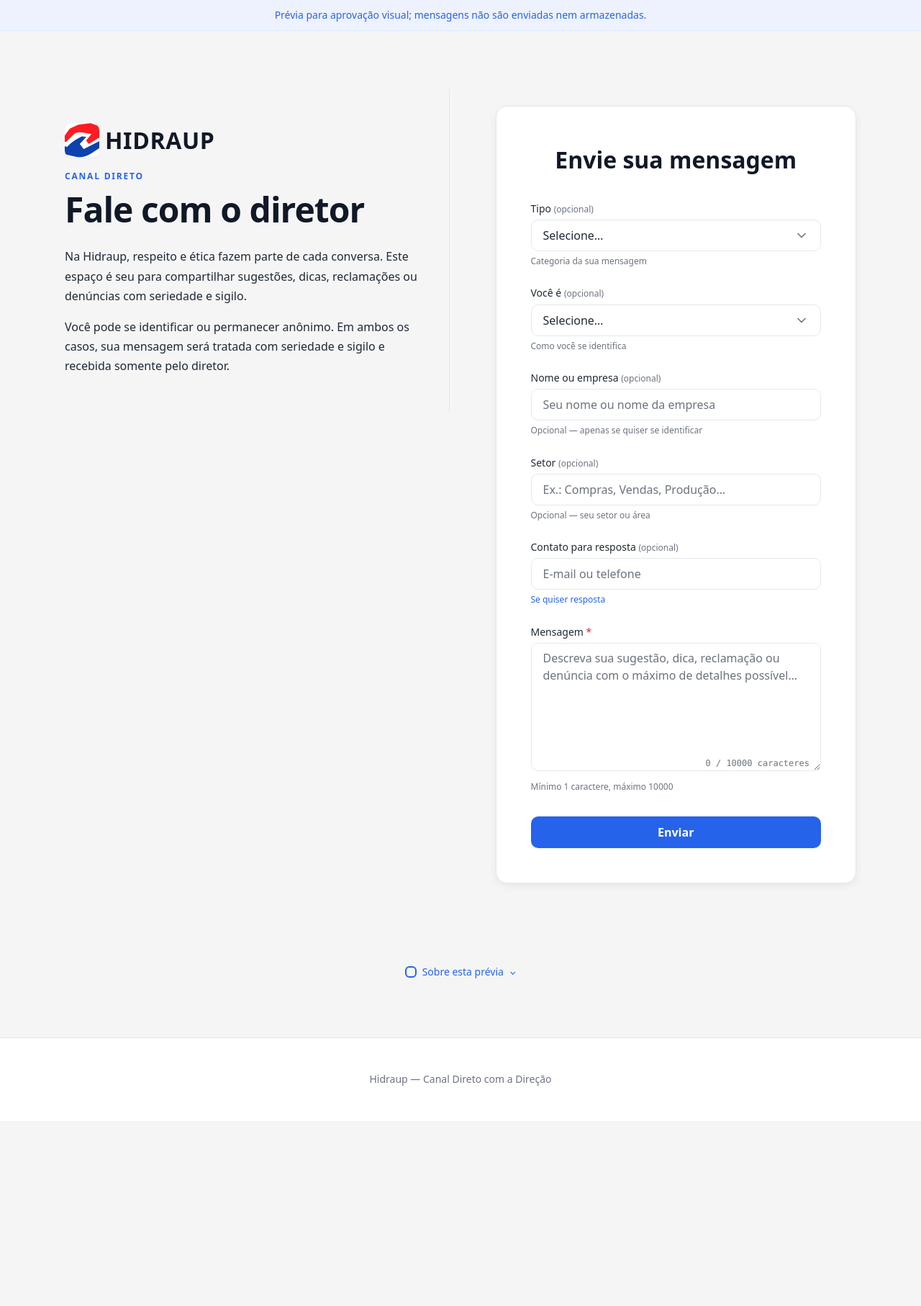
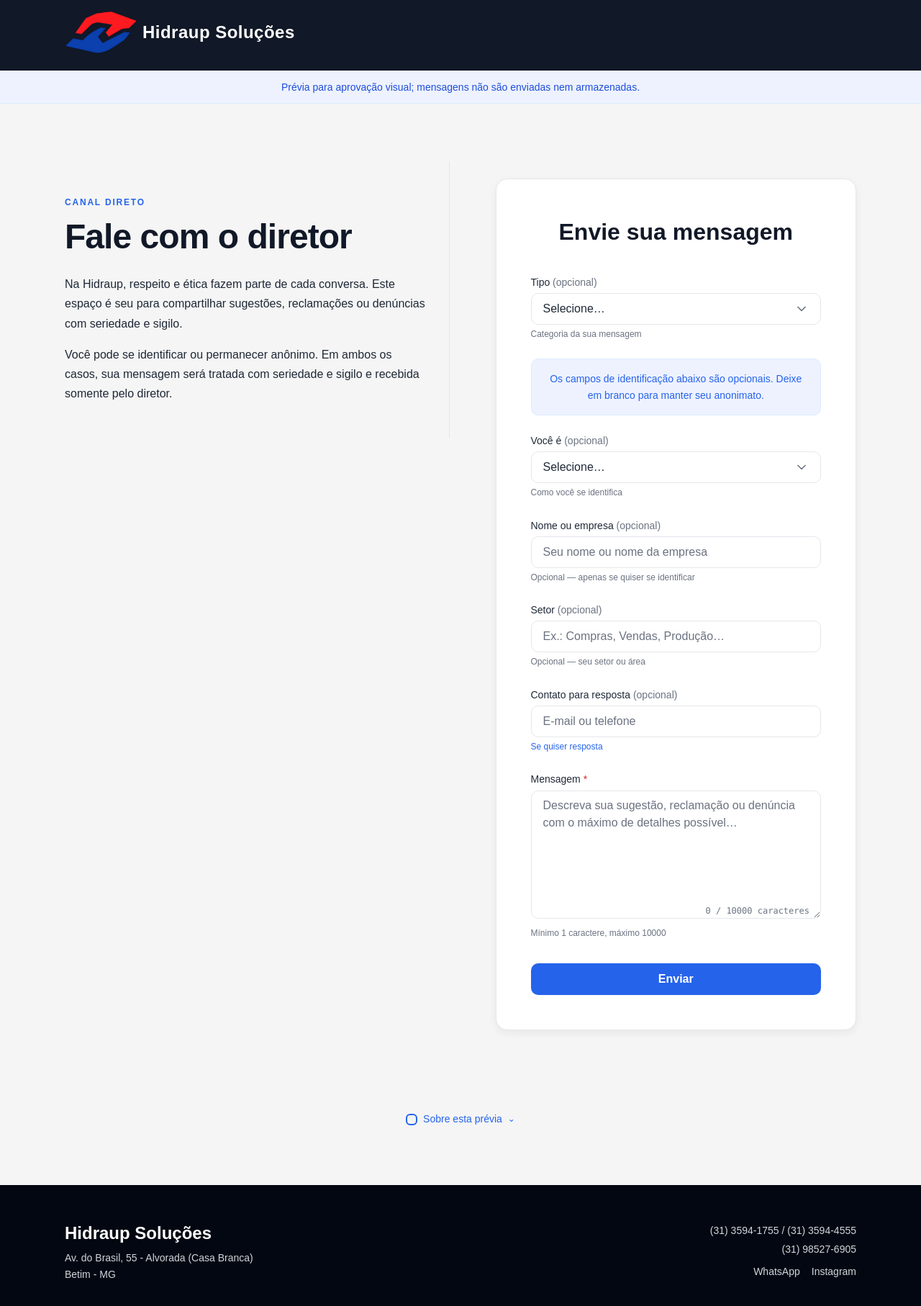
Before and after one commit to Fabiuu/hidraup-fale-conosco, a plain HTML site: page public/index.html in a window 1280 px wide. Shown: the whole page at 72% size. Before the commit the page ends 1557 px from the top, so only its background shows below. Drawn offline with Linux system fonts and the light colour scheme.

Commit message:
Match official Hidraup identity and clarify optional identification

```diff
--- a/public/index.html
+++ b/public/index.html
@@ -9,28 +9,31 @@
   <link rel="stylesheet" href="styles.css">
 </head>
 <body>
+  <!-- Header oficial: navy, logo + wordmark -->
+  <header class="site-header" role="banner">
+    <div class="header-inner">
+      <a href="https://hidraup.com.br" class="header-brand" aria-label="Hidraup Soluções - Página inicial">
+        <img src="assets/logo.png" alt="" class="header-logo" width="653" height="380">
+        <span class="header-wordmark">Hidraup Soluções</span>
+      </a>
+    </div>
+  </header>
+
   <!-- Status de prévia (prominente mas não intrusivo) -->
   <div id="preview-banner" class="preview-banner" role="status" aria-live="polite">
     <span class="preview-banner__text" id="preview-text"></span>
   </div>
 
   <main class="main" id="main-content">
-    <!-- Layout desktop: duas colunas | mobile: empilhado -->
     <div class="layout">
-      <!-- Coluna 1: Introdução -->
+      <!-- Introdução (sem brand duplicado) -->
       <section class="intro" aria-labelledby="intro-title">
         <div class="intro__content">
-          <!-- Brand: ícone + wordmark -->
-          <div class="brand" aria-hidden="true">
-            <img src="assets/logo.png" alt="" class="brand__icon" width="48" height="48">
-            <span class="brand__wordmark">HIDRAUP</span>
-          </div>
-
           <p class="eyebrow">CANAL DIRETO</p>
           <h1 id="intro-title" class="headline">Fale com o diretor</h1>
 
           <div class="intro__text">
-            <p>Na Hidraup, respeito e ética fazem parte de cada conversa. Este espaço é seu para compartilhar sugestões, dicas, reclamações ou denúncias com seriedade e sigilo.</p>
+            <p>Na Hidraup, respeito e ética fazem parte de cada conversa. Este espaço é seu para compartilhar sugestões, reclamações ou denúncias com seriedade e sigilo.</p>
             <p>Você pode se identificar ou permanecer anônimo. Em ambos os casos, sua mensagem será tratada com seriedade e sigilo e recebida somente pelo diretor.</p>
           </div>
         </div>
@@ -57,11 +60,15 @@
               <select id="tipo" name="tipo" class="select" aria-describedby="tipo-help">
                 <option value="">Selecione…</option>
                 <option value="sugestao">Sugestão</option>
-                <option value="dica">Dica</option>
                 <option value="reclamacao">Reclamação</option>
                 <option value="denuncia">Denúncia</option>
               </select>
               <span id="tipo-help" class="help-text">Categoria da sua mensagem</span>
+            </div>
+
+            <!-- Aviso de anonimato antes dos campos de identificação -->
+            <div class="anonymity-notice" role="note" aria-live="polite">
+              Os campos de identificação abaixo são opcionais. Deixe em branco para manter seu anonimato.
             </div>
 
             <!-- Você é (opcional) -->
@@ -116,7 +123,7 @@
                   id="mensagem"
                   name="mensagem"
                   class="textarea"
-                  placeholder="Descreva sua sugestão, dica, reclamação ou denúncia com o máximo de detalhes possível…"
+                  placeholder="Descreva sua sugestão, reclamação ou denúncia com o máximo de detalhes possível…"
                   rows="6"
                   maxlength="10000"
                   required
@@ -153,7 +160,28 @@
   </main>
 
   <footer class="footer" role="contentinfo">
-    <p>Hidraup — Canal Direto com a Direção</p>
+    <div class="footer-inner">
+      <div class="footer-brand">
+        <p class="footer-name">Hidraup Soluções</p>
+        <address class="footer-address">
+          Av. do Brasil, 55 - Alvorada (Casa Branca)<br>
+          Betim - MG
+        </address>
+      </div>
+      <div class="footer-contacts">
+        <p class="footer-phones">
+          <a href="tel:+553135941755">(31) 3594-1755</a> /
+          <a href="tel:+553135944555">(31) 3594-4555</a>
+        </p>
+        <p class="footer-mobile">
+          <a href="tel:+5531985276905">(31) 98527-6905</a>
+        </p>
+        <p class="footer-social">
+          <a href="https://wa.me/5531985276905" target="_blank" rel="noopener">WhatsApp</a>
+          <a href="https://www.instagram.com/hidraup_mg/" target="_blank" rel="noopener">Instagram</a>
+        </p>
+      </div>
+    </div>
   </footer>
 
   <script src="config.js"></script>
--- a/public/styles.css
+++ b/public/styles.css
@@ -1,6 +1,6 @@
 /* ============================================================
    Hidraup — Fale com o Diretor
-   Estilos: mobile-first, sem dependências, fontes do sistema
+   Estilos: mobile-first, sem dependências, fonte Arial
    ============================================================ */
 
 /* ---- Reset leve & variáveis ---- */
@@ -23,6 +23,8 @@
   --color-error-bg: #fef2f2;
   --color-success: #16a34a;
   --color-success-bg: #f0fdf4;
+  --color-footer-bg: #030712;
+  --color-footer-text: #d1d5db;
 
   /* Espaçamento "muito ar" */
   --space-xs: 0.25rem;   /* 4px */
@@ -33,7 +35,7 @@
   --space-2xl: 3rem;     /* 48px */
   --space-3xl: 4rem;     /* 64px */
 
-  /* Raio sutil */
+  /* Raio sutil - botões 10px */
   --radius-sm: 6px;
   --radius-md: 10px;
   --radius-lg: 16px;
@@ -43,8 +45,8 @@
   --shadow-md: 0 4px 12px rgba(17,24,39,0.06);
   --shadow-lg: 0 8px 24px rgba(17,24,39,0.08);
 
-  /* Tipografia sistema */
-  --font-sans: system-ui, -apple-system, BlinkMacSystemFont, 'Segoe UI', Roboto, 'Helvetica Neue', Arial, sans-serif;
+  /* Tipografia Arial (oficial) */
+  --font-sans: Arial, sans-serif;
   --font-mono: ui-monospace, SFMono-Regular, 'SF Mono', Menlo, Consolas, monospace;
 
   /* Tamanhos base */
@@ -89,22 +91,62 @@ body {
   flex-direction: column;
 }
 
-/* ---- Banner de prévia ---- */
-.preview-banner {
-  background: var(--color-pale);
-  border-bottom: 1px solid var(--color-blue-light);
-  padding: var(--space-sm) var(--space-md);
-  text-align: center;
-  position: sticky;
-  top: 0;
-  z-index: 100;
+/* ---- Header oficial (navy) ---- */
+.site-header {
+  background: var(--color-navy);
+  padding: var(--space-md) var(--space-lg);
 }
 
-.preview-banner__text {
-  font-size: var(--text-sm);
-  color: var(--color-blue);
-  font-weight: 500;
+.header-inner {
+  max-width: 1100px;
+  margin: 0 auto;
 }
+
+.header-brand {
+  display: inline-flex;
+  align-items: center;
+  gap: var(--space-sm);
+  text-decoration: none;
+  color: var(--color-white);
+}
+
+.header-logo {
+  width: 100px;
+  height: auto;
+  max-height: none;
+  border-radius: var(--radius-sm);
+  object-fit: contain;
+  background: transparent;
+  flex-shrink: 0;
+}
+
+@media (max-width: 767px) {
+  .header-logo {
+    width: 80px;
+  }
+}
+
+@media (min-width: 768px) {
+  .header-logo {
+    width: 100px;
+  }
+}
+
+.header-wordmark {
+  font-size: var(--text-xl);
+  font-weight: 700;
+  color: var(--color-white);
+  letter-spacing: 0.02em;
+  line-height: 1.2;
+  white-space: normal;
+  max-width: 320px;
+  word-break: break-word;
+  overflow-wrap: anywhere;
+}
+
+/* Banner visível em fluxo normal, sem sobrepor campos. */
+.preview-banner { background: var(--color-pale); border-bottom: 1px solid var(--color-blue-light); padding: 10px 16px; text-align: center; }
+.preview-banner__text { font-size: 14px; color: #1d4ed8; }
 
 /* ---- Layout principal ---- */
 .main {
@@ -129,34 +171,10 @@ body {
 /* ---- Coluna: Introdução ---- */
 .intro {
   text-align: center;
-  padding: var(--space-xl) var(--space-md);
+  padding: var(--space-lg) var(--space-md);
 }
 
 .intro__content { max-width: 480px; margin: 0 auto; }
-
-.brand {
-  display: inline-flex;
-  align-items: center;
-  gap: var(--space-sm);
-  margin-bottom: var(--space-md);
-}
-
-.brand__icon {
-  width: 48px;
-  height: 48px;
-  border-radius: var(--radius-md);
-  object-fit: cover;
-  background: var(--color-white);
-  box-shadow: var(--shadow-sm);
-}
-
-.brand__wordmark {
-  font-size: var(--text-2xl);
-  font-weight: 700;
-  color: var(--color-navy);
-  letter-spacing: 0.02em;
-  line-height: 1;
-}
 
 .eyebrow {
   font-size: var(--text-xs);
@@ -204,6 +222,19 @@ body {
   text-align: center;
 }
 
+/* Aviso de anonimato */
+.anonymity-notice {
+  background: var(--color-pale);
+  border: 1px solid var(--color-blue-light);
+  border-radius: var(--radius-md);
+  padding: var(--space-md) var(--space-lg);
+  margin-bottom: var(--space-lg);
+  font-size: var(--text-sm);
+  color: var(--color-blue);
+  font-weight: 500;
+  text-align: center;
+}
+
 /* ---- Grupos de formulário ---- */
 .form-group { margin-bottom: var(--space-lg); }
 
@@ -220,7 +251,8 @@ body {
 .label__optional {
   font-weight: 400;
   color: var(--color-text-muted);
-  font-size: var(--text-xs);
+  font-size: var(--text-sm);
+  opacity: 1;
 }
 
 .label__required { color: var(--color-error); }
@@ -311,7 +343,7 @@ body {
   border: 1px solid #fecaca;
 }
 
-/* ---- Botões ---- */
+/* ---- Botões (oficiais: blue, 10px radius) ---- */
 .btn {
   display: inline-flex;
   align-items: center;
@@ -324,10 +356,11 @@ body {
   font-weight: 600;
   line-height: 1.5;
   border: none;
-  border-radius: var(--radius-md);
+  border-radius: var(--radius-md); /* 10px */
   cursor: pointer;
   transition: background-color var(--transition-fast), transform var(--transition-fast), box-shadow var(--transition-fast);
   white-space: nowrap;
+  text-decoration: none;
 }
 
 .btn:focus-visible {
@@ -464,15 +497,73 @@ details[open] .privacy-summary::after { transform: rotate(180deg); }
   border-radius: var(--radius-sm);
 }
 
-/* ---- Footer ---- */
+/* ---- Footer (dark, oficial) ---- */
 .footer {
-  padding: var(--space-xl) var(--space-md);
+  background: var(--color-footer-bg);
+  color: var(--color-footer-text);
+  padding: var(--space-2xl) var(--space-md);
+  margin-top: auto;
+}
+
+.footer-inner {
+  max-width: 1100px;
+  margin: 0 auto;
+  display: flex;
+  flex-direction: column;
+  gap: var(--space-xl);
   text-align: center;
+}
+
+.footer-name {
+  font-size: var(--text-xl);
+  font-weight: 700;
+  color: var(--color-white);
+  margin: 0 0 var(--space-xs);
+}
+
+.footer-address {
+  font-style: normal;
   font-size: var(--text-sm);
-  color: var(--color-text-muted);
-  border-top: 1px solid var(--color-border);
-  background: var(--color-white);
-  margin-top: auto;
+  line-height: 1.6;
+  color: var(--color-footer-text);
+  margin: 0;
+}
+
+.footer-phones, .footer-mobile {
+  margin: var(--space-xs) 0;
+  font-size: var(--text-sm);
+}
+
+.footer-phones a, .footer-mobile a {
+  color: var(--color-footer-text);
+  text-decoration: none;
+  transition: color var(--transition-fast);
+}
+
+.footer-phones a:hover, .footer-mobile a:hover {
+  color: var(--color-blue);
+  text-decoration: underline;
+}
+
+.footer-social {
+  margin-top: var(--space-sm);
+  display: flex;
+  flex-direction: column;
+  gap: var(--space-xs);
+  align-items: center;
+}
+
+.footer-social a {
+  color: var(--color-footer-text);
+  text-decoration: none;
+  font-size: var(--text-sm);
+  font-weight: 500;
+  transition: color var(--transition-fast);
+}
+
+.footer-social a:hover {
+  color: var(--color-blue);
+  text-decoration: underline;
 }
 
 /* ---- Desktop: duas colunas ---- */
@@ -505,6 +596,21 @@ details[open] .privacy-summary::after { transform: rotate(180deg); }
   .form-container { padding: var(--space-2xl); }
 
   .headline { font-size: var(--text-3xl); }
+
+  .footer-inner {
+    flex-direction: row;
+    justify-content: space-between;
+    text-align: left;
+  }
+
+  .footer-brand { flex: 1; }
+  .footer-contacts { flex: 1; text-align: right; }
+
+  .footer-social {
+    flex-direction: row;
+    justify-content: flex-end;
+    gap: var(--space-md);
+  }
 }
 
 /* Telas grandes */
@@ -518,6 +624,8 @@ details[open] .privacy-summary::after { transform: rotate(180deg); }
   :root { --space-xl: 1.5rem; --space-2xl: 2rem; }
   .form-container { padding: var(--space-lg) var(--space-md); }
   .intro { padding: var(--space-lg) var(--space-md); }
+  .site-header { padding: var(--space-sm) var(--space-md); }
+  .header-wordmark { font-size: var(--text-lg); }
 }
 
 /* ---- Utilitários ---- */
```
Also changed, not shown: 1 other file.
